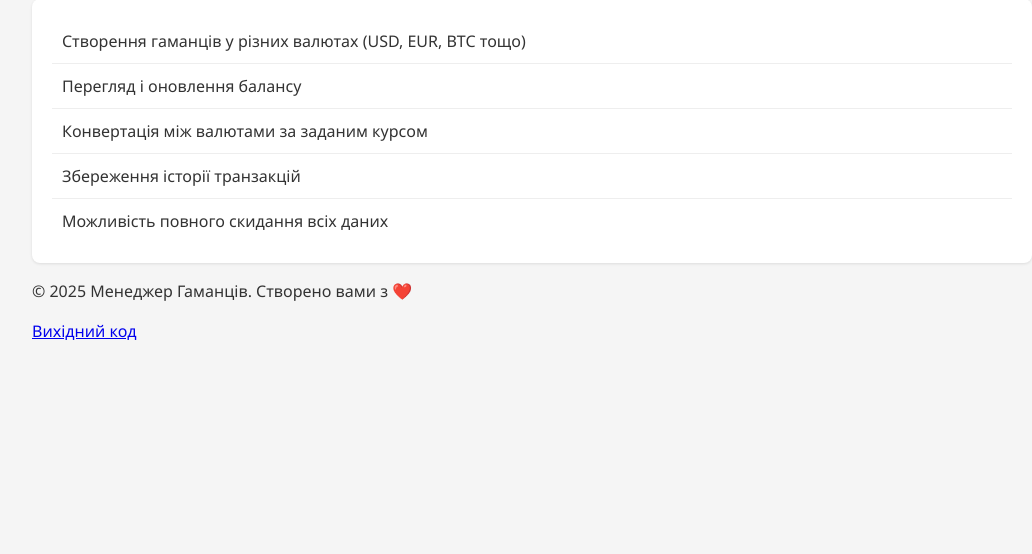
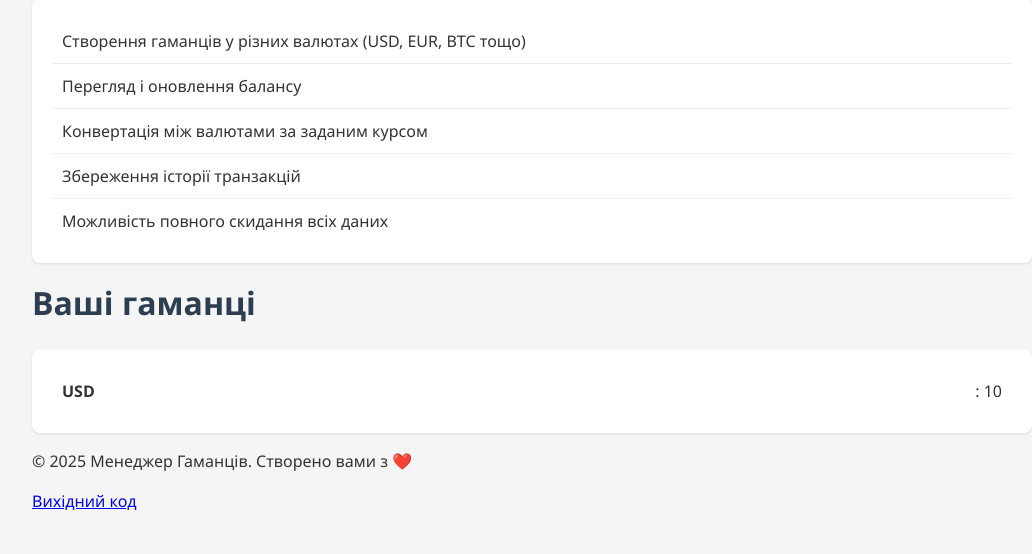
Before and after one commit to SilentKeeper1/Saurum, a Flask app: template app/templates/index.html in a window 1280 px wide. Shown: the part 246-800 px from the top of the page, without its empty margins (108-1140 px from the left). Run offline with Flask 3, Linux system fonts and the light colour scheme; the template is opened without the code that fills it: most values are stand-ins (such as "Sample title", 1, 10 or a date in 2020).

Commit message:
камит

```diff
--- a/app/templates/index.html
+++ b/app/templates/index.html
@@ -28,6 +28,16 @@
           <li>Можливість повного скидання всіх даних</li>
         </ul>
       </section>
+      <h1>Ваші гаманці</h1>
+    {% if wallets %}
+        <ul>
+            {% for currency, balance in wallets.items() %}
+                <li><strong>{{ currency }}</strong>: {{ balance }}</li>
+            {% endfor %}
+        </ul>
+    {% else %}
+        <p>Гаманці відсутні.</p>
+    {% endif %}
       <footer>
         <p>© 2025 Менеджер Гаманців. Створено вами з ❤️</p>
         <a href="https://github.com/SilentKeeper1/Saurum/tree/main" target="_blank">Вихідний код</a>
```
